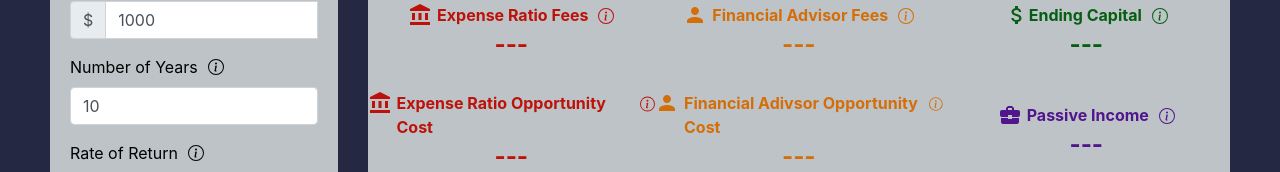
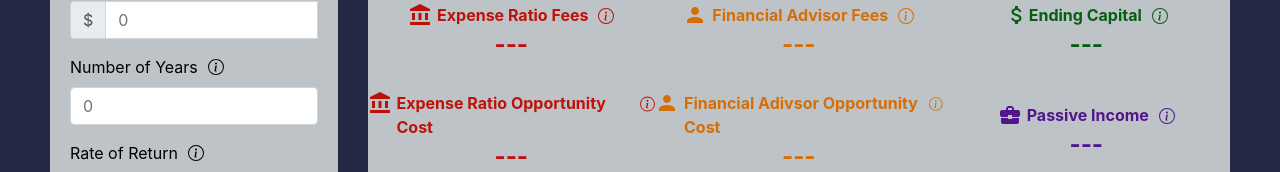
Before and after one commit to scottgibson21/investment-calculator, a React (Create React App) app: page / in a window 1280 px wide. Shown: the part 273-445 px from the top of the page. Built offline with nearby package versions, Linux system fonts and the light colour scheme.

Commit message:
feat: update site description

```diff
--- a/public/index.html
+++ b/public/index.html
@@ -7,7 +7,7 @@
     <meta name="theme-color" content="#000000" />
     <meta
       name="description"
-      content="Web site created using create-react-app"
+      content="Nvestio is an investment calculator for calculating potential returns on index and mutual funds"
     />
     <link rel="apple-touch-icon" href="%PUBLIC_URL%/logo192.png" />
     <!--
--- a/src/components/CalculationInput.js
+++ b/src/components/CalculationInput.js
@@ -75,9 +75,9 @@ function CalculationInput(props) {
   return (
     <Formik
       initialValues={{
-        startingAmount: 10000,
-        monthlyContribution: 1000,
-        numberOfYears: 10,
+        startingAmount: "",
+        monthlyContribution: "",
+        numberOfYears: "",
         rateOfReturn: 7.5,
         expenseRatio: 1.0,
         finacialAdvisorFees: 1.0,
```
